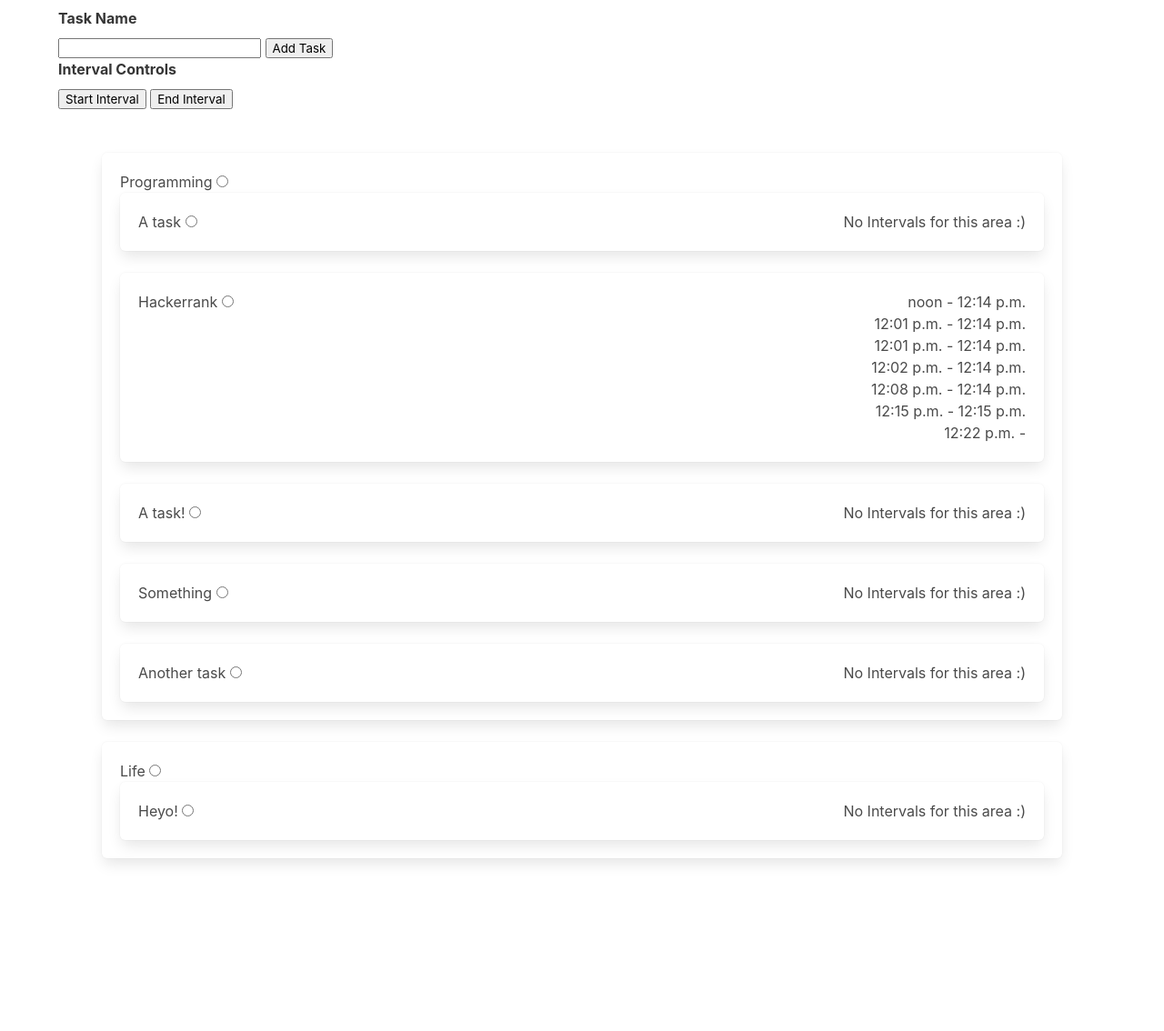
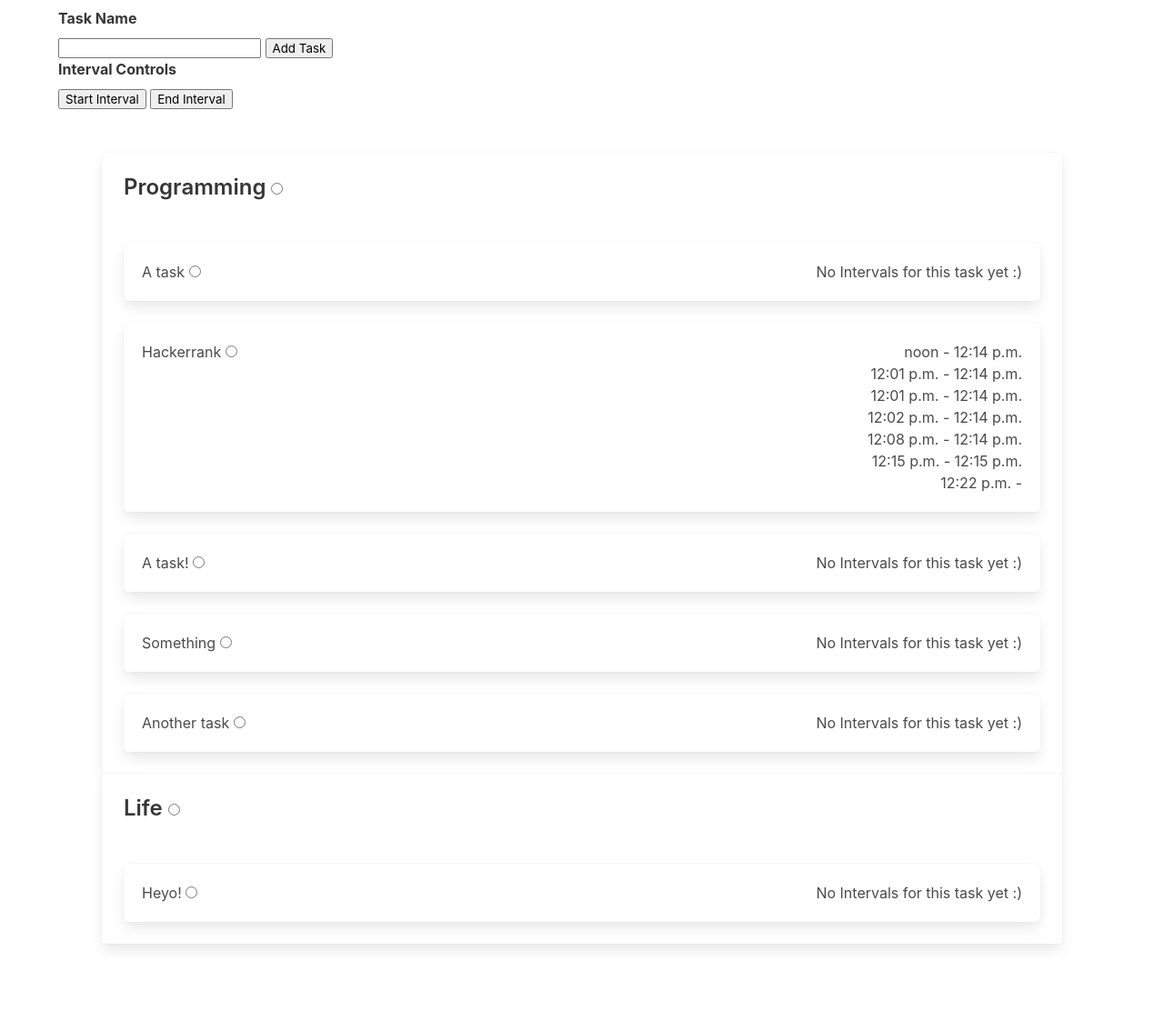
Before and after one commit to arseniy-panfilov/daily, a Django app: template daily/templates/daily/index.html in a window 1280 px wide. Shown: the part 262-1396 px from the top of the page at 91% size. Before the commit the page ends 1212 px from the top, so only its background shows below. Run offline with Django 3.2, Linux system fonts and the light colour scheme; the template is opened without the code that fills it: values that come from a table or form of the project are taken from there, others are empty; data comes from the database, SQL or seed files in the repository; some libraries are stand-ins or nearby versions.

Commit message:
Modify task layout

```diff
--- a/daily/templates/daily/index.html
+++ b/daily/templates/daily/index.html
@@ -56,11 +56,19 @@
                         {% csrf_token %}
                         <section class="section" name="area_cards">
                             {% if today_areas_list %}
-                                <ul>
                                 {% for area in today_areas_list %}
-                                    <div class="box">
+                                    <div class="card">
+                                        <div class="card-content">
+                                            <div class="media">
+                                                <div class="media-content">
+                                                    <p class="title is-4">
                                                         {{ area.name }}
                                                         <input type="radio" name="area_choice" id="choice{{ forloop.counter }}" value="{{ area.id }}" />
+                                                    </p>
+                                                </div>
+                                            </div>
+                                        </div>
+                                        <div class="card-content">
                                             {% if area.task_set.all %}
                                                 <ul>
                                                 {% for task in area.task_set.all %}
@@ -82,7 +90,7 @@
                                                                     </ul>
                                                                 {% else %}
                                                                     <ul>
-                                                                <li>No Intervals for this area :)</li>
+                                                                    <li>No Intervals for this task yet :)</li>
                                                                     </ul>
                                                                 {% endif %}
                                                                 </li>
@@ -91,14 +99,11 @@
                                                     </div>
                                                 {% endfor %}
                                                 </ul>
-                                    {% else %}
-                                        <ul>
-                                        <li>No Tasks for this area :)</li>
-                                        </ul>
                                             {% endif %}
                                         </div>
+                                    </div>
+                                    <p></p>
                                 {% endfor %}
-                                </ul>
                             {% else %}
                                 <p>No Areas added for today. Add an Area to see it appear here :)</p>
                             {% endif %}
```
Lines whose indentation alone changed are shown as unchanged.
